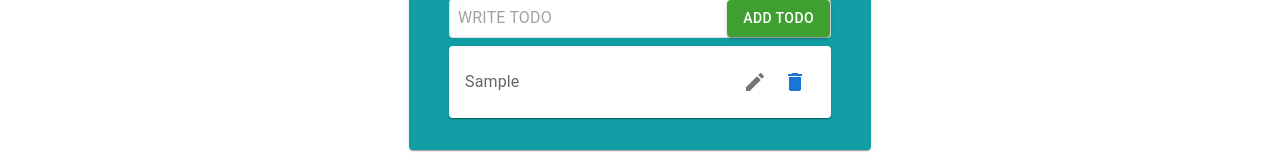
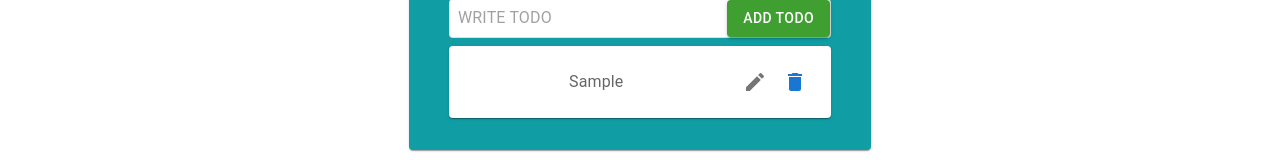
Before and after one commit to bappa-coco/todo-app, a React (Create React App) app: page / in a window 1280 px wide. Both pictures are taken after typing "Sample" into the empty fields and a click on the button "ADD TODO". Shown: the part 169-329 px from the top of the page. Built offline with nearby package versions, Linux system fonts and the light colour scheme.

Commit message:
#1 : handle multiline text

```diff
--- a/src/Components/Form.tsx
+++ b/src/Components/Form.tsx
@@ -17,6 +17,7 @@ const TodoForm = ({ handleSubmit, setInputValue, inputValue }: Props) => {
   const handleKeyDown = (e: React.KeyboardEvent) => {
     if (e.key === "Enter") {
       handleSubmit();
+      window.location.reload();
     }
   };
 
@@ -34,6 +35,7 @@ const TodoForm = ({ handleSubmit, setInputValue, inputValue }: Props) => {
           placeholder="WRITE TODO"
           onKeyDown={handleKeyDown}
           inputProps={{ "aria-label": "search patient" }}
+          multiline
         />
           <Button sx={{ borderRadius: 1, backgroundColor: "#3F9F31" }} onClick={handleSubmit} variant="contained">
             ADD TODO
--- a/src/Components/TodoList.tsx
+++ b/src/Components/TodoList.tsx
@@ -86,11 +86,9 @@ const TodoList = ({ todoText, handleUpdateTodo, handleClick }: Props) => {
               justifyContent="space-between"
               alignItems="center"
             >
-              <Grid item>
+              <Grid item xs={9}>
                 <Typography>
-                  {todoText.length > 80
-                    ? todoText.substring(0, 80) + "..."
-                    : todoText}
+                  {todoText}
                 </Typography>
               </Grid>
               <Grid item>
```
